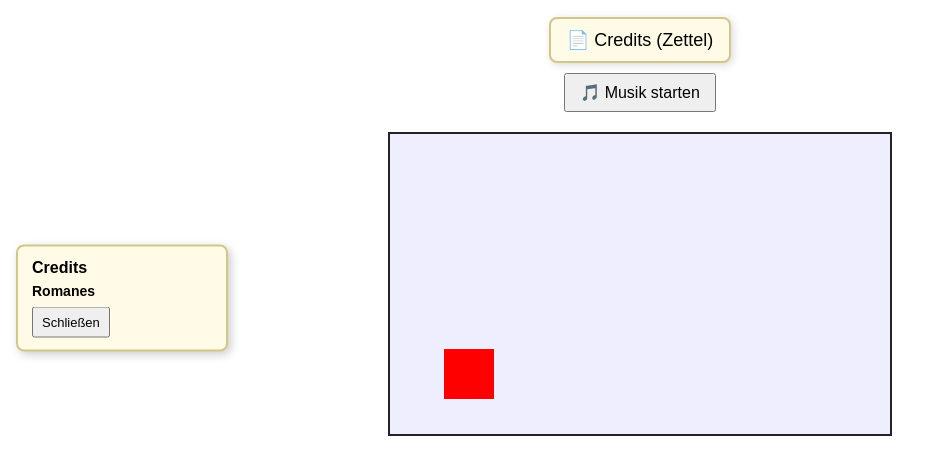
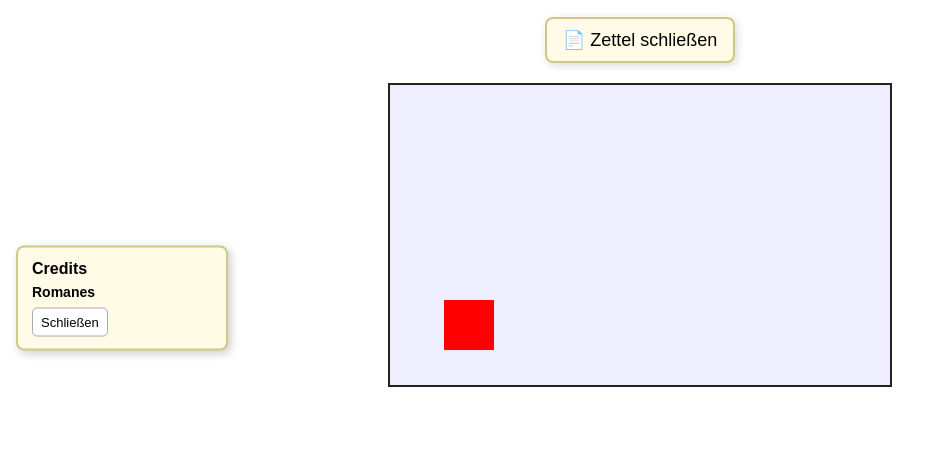
Before and after one commit to WebsiteRomanes/RomanesGame, a plain HTML site: page index.html in a window 1280 px wide. Both pictures are taken after a click on the button "📄 Credits (Zettel)". Shown: the part 102-576 px from the top of the page, without its empty margins (0-939 px from the left). Drawn offline with Linux system fonts and the light colour scheme.

Commit message:
Update index.html
Update

```diff
--- a/index.html
+++ b/index.html
@@ -19,6 +19,7 @@
     margin: 0 0 20px 0;
   }
 
+  /* Zettel-Knopf (oben mittig) */
   #zettel {
     padding: 10px 16px;
     background: #fffbe6;
@@ -29,13 +30,7 @@
     box-shadow: 2px 2px 8px rgba(0,0,0,0.15);
   }
 
-  #musicBtn {
-    margin-top: 10px;
-    padding: 8px 14px;
-    font-size: 16px;
-    cursor: pointer;
-  }
-
+  /* Spielbereich */
   #gameArea {
     width: 500px;
     height: 300px;
@@ -55,11 +50,12 @@
     left: 0;
   }
 
+  /* Credits: fixed links, vertikal zentriert */
   #credits {
     position: fixed;
-    left: 16px;
-    top: 50%;
-    transform: translate(-120%, -50%);
+    left: 16px;                /* Abstand von linker Bildschirmkante */
+    top: 50%;                  /* vertikale Mitte */
+    transform: translate(-120%, -50%); /* außerhalb links verstecken */
     transition: transform 0.35s ease, opacity 0.35s ease;
     opacity: 0;
     background: #fffbe6;
@@ -71,6 +67,7 @@
     width: 180px;
   }
 
+  /* wenn sichtbar -> reingleiten */
   #credits.visible {
     transform: translate(0, -50%);
     opacity: 1;
@@ -88,9 +85,13 @@
   }
 
   #credits button.close {
+    display: inline-block;
     padding: 6px 8px;
     font-size: 13px;
     cursor: pointer;
+    border-radius: 5px;
+    border: 1px solid #aaa;
+    background: white;
   }
 </style>
 </head>
@@ -98,17 +99,15 @@
 
   <h1>Hallo</h1>
 
+  <!-- Zettel-Knopf -->
   <button id="zettel">📄 Credits (Zettel)</button>
-<button id="musicBtn">🎵 Musik starten</button>
 
-<audio id="bgMusic" loop>
-  <source src="music.mp3" type="audio/mpeg">
-</audio>
-
+  <!-- Spielbereich -->
   <div id="gameArea">
     <div id="player"></div>
   </div>
 
+  <!-- Credits: fixed, links mittig -->
   <aside id="credits" aria-hidden="true">
     <h3>Credits</h3>
     <p>Romanes</p>
@@ -116,23 +115,48 @@
   </aside>
 
 <script>
+  // Elemente
   const player = document.getElementById("player");
   const gameArea = document.getElementById("gameArea");
 
-  let posX = 0, posY = 0;
-  let dirX = 1, dirY = 1;
-  const speedX = 2, speedY = 1.5;
+  // Position & Richtung (2D)
+  let posX = 0;
+  let posY = 0;
+  let dirX = 1; // 1 = rechts, -1 = links
+  let dirY = 1; // 1 = runter, -1 = hoch
+
+  // Geschwindigkeit (Pixel pro Frame)
+  const speedX = 2;
+  const speedY = 1.5;
 
   function animatePlayer() {
+    // aktuelle Grenzen (falls Fenster/Container sich ändert)
     const maxX = gameArea.clientWidth - player.offsetWidth;
     const maxY = gameArea.clientHeight - player.offsetHeight;
 
+    // Position aktualisieren
     posX += dirX * speedX;
     posY += dirY * speedY;
 
-    if (posX >= maxX || posX <= 0) dirX *= -1;
-    if (posY >= maxY || posY <= 0) dirY *= -1;
+    // Kollisionen mit Wänden — Richtung umkehren
+    if (posX >= maxX) {
+      posX = maxX;
+      dirX = -1;
+    }
+    if (posX <= 0) {
+      posX = 0;
+      dirX = 1;
+    }
+    if (posY >= maxY) {
+      posY = maxY;
+      dirY = -1;
+    }
+    if (posY <= 0) {
+      posY = 0;
+      dirY = 1;
+    }
 
+    // Anwenden
     player.style.left = posX + "px";
     player.style.top = posY + "px";
 
@@ -140,29 +164,33 @@
   }
   animatePlayer();
 
+  // Credits öffnen / schließen (slide-in von links)
   const zettelBtn = document.getElementById("zettel");
   const credits = document.getElementById("credits");
   const closeBtn = credits.querySelector(".close");
 
-  zettelBtn.onclick = () => credits.classList.toggle("visible");
-  closeBtn.onclick = () => credits.classList.remove("visible");
+  function showCredits(show) {
+    if (show) {
+      credits.classList.add("visible");
+      credits.setAttribute("aria-hidden", "false");
+      zettelBtn.textContent = "📄 Zettel schließen";
+    } else {
+      credits.classList.remove("visible");
+      credits.setAttribute("aria-hidden", "true");
+      zettelBtn.textContent = "📄 Credits (Zettel)";
+    }
+  }
 
-  const music = document.getElementById("bgMusic");
-  const musicBtn = document.getElementById("musicBtn");
-  let playing = false;
+  zettelBtn.addEventListener("click", () => {
+    showCredits(!credits.classList.contains("visible"));
+  });
 
-  music.volume = 0.3;
+  closeBtn.addEventListener("click", () => showCredits(false));
 
-  musicBtn.onclick = () => {
-    if (!playing) {
-      music.play();
-      musicBtn.textContent = "⏸️ Musik stoppen";
-    } else {
-      music.pause();
-      musicBtn.textContent = "🎵 Musik starten";
-    }
-    playing = !playing;
-  };
+  // Escape-Taste schließt ebenfalls
+  document.addEventListener("keydown", (e) => {
+    if (e.key === "Escape") showCredits(false);
+  });
 </script>
 
 </body>
```
Lines whose indentation alone changed are shown as unchanged.
